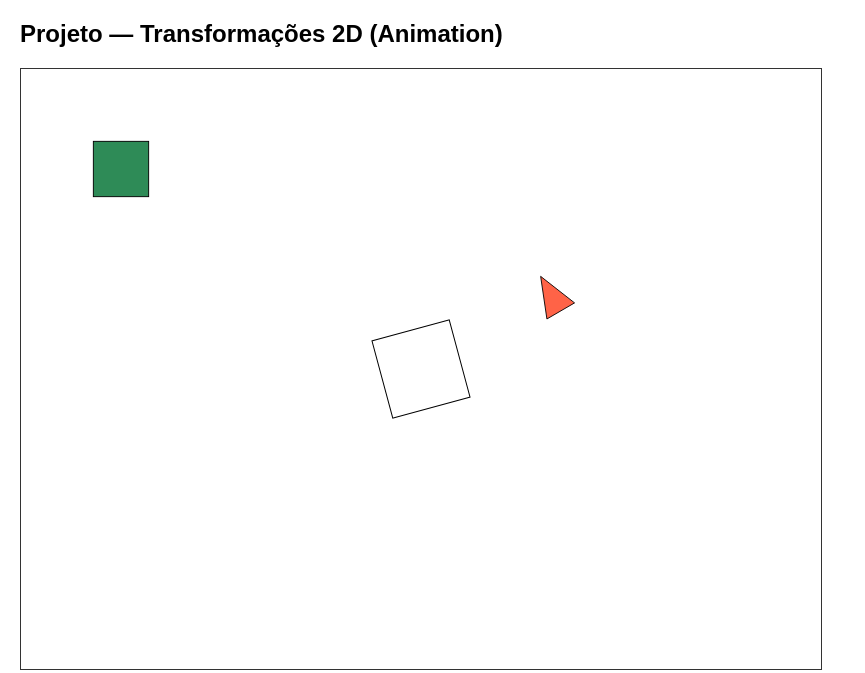
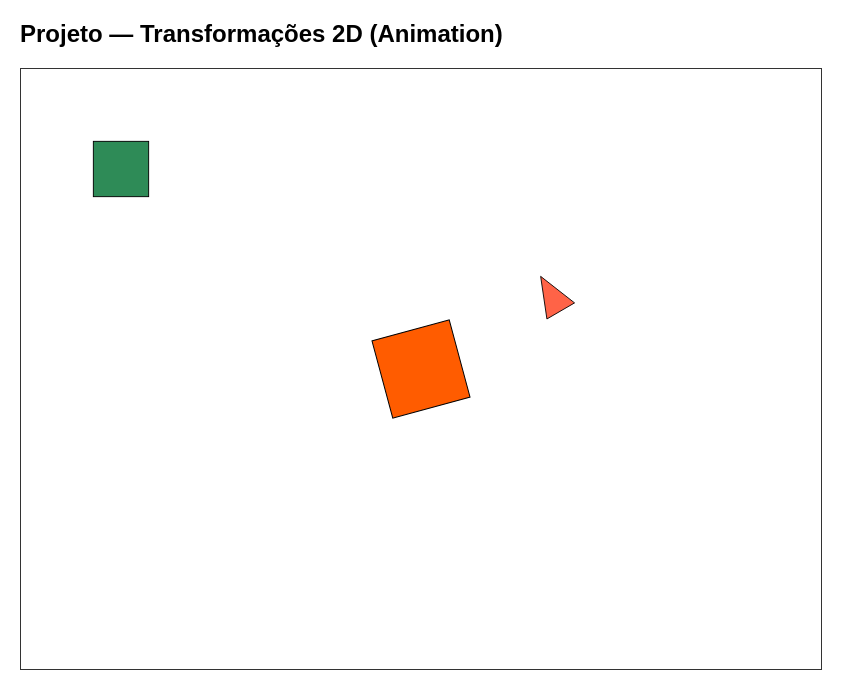
Before and after one commit to rafaelsampa/computer-graphics, a plain HTML site: page project-2d/index.html in a window 1280 px wide. Shown: the whole page, without its empty margins (0-865 px from the left). Drawn offline with Linux system fonts and the light colour scheme.

Commit message:
ajustelaranja

```diff
--- a/project-2d/index.html
+++ b/project-2d/index.html
@@ -75,7 +75,7 @@ function animar() {
   ctx.save();
     ctx.translate(posX, posY);       // posiciona no centro
     ctx.rotate(angulo);              // gira ao redor do centro
-    desenhaQuadrado(80, '#FFFFFF');
+    desenhaQuadrado(80, '#FF5C00');
   ctx.restore();
 
   // Exemplo: triângulo orbitando o quadrado
```
